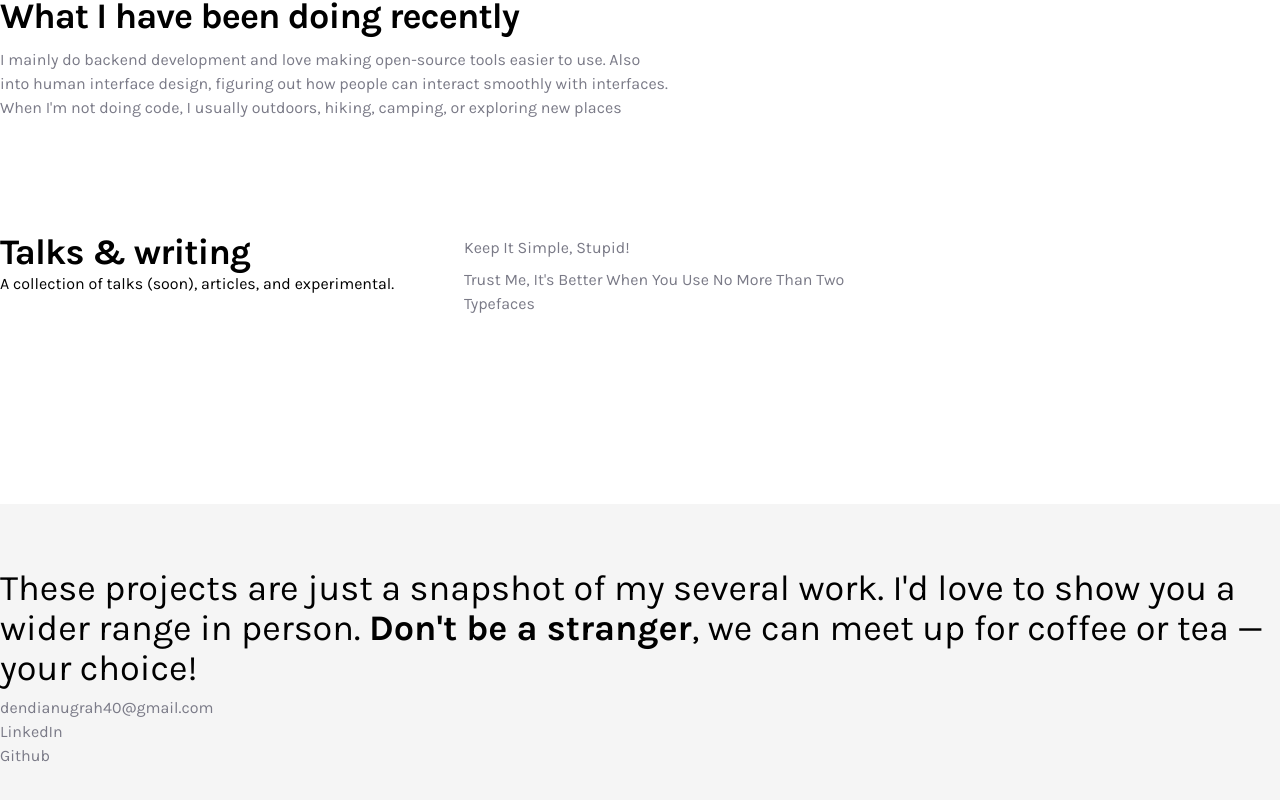
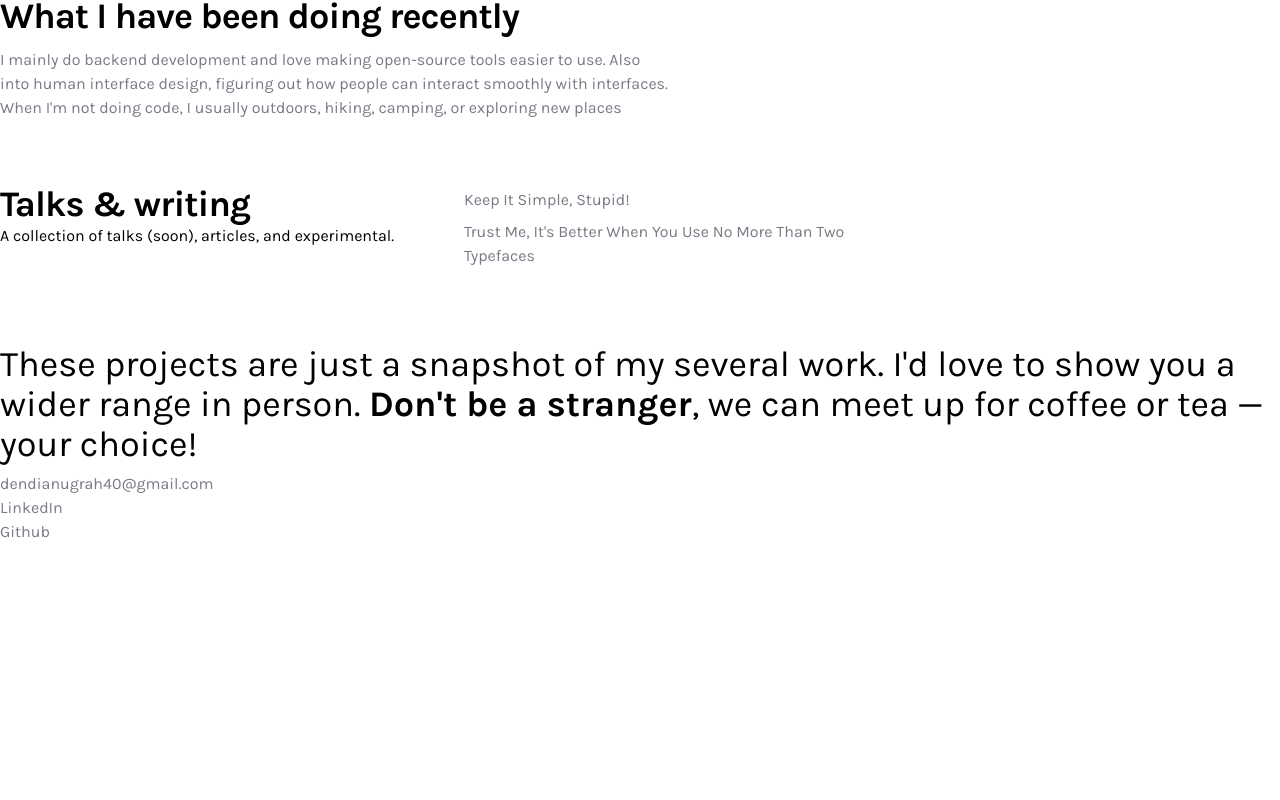
Before and after one commit to dendianugerah/me.works, a Next.js app: page / in a window 1280 px wide. Shown: the part 1940-2740 px from the top of the page. After the commit the page ends 2612 px from the top, so only its background shows below. Built offline with nearby package versions, Linux system fonts and the light colour scheme.

Commit message:
Update styling and layout in index.tsx and thought/index.tsx

```diff
--- a/pages/index.tsx
+++ b/pages/index.tsx
@@ -50,10 +50,10 @@ export default function Home({
           <About background={background} about={about} awards={awards} />
         </div>
       </div>
-      <div className="pb-8 sm:pb-32 px-4 xl:px-0">
+      <div className="px-4 xl:px-0">
         <Thought writings={thought} />
       </div>
-      <div className="bg-[#f5f5f5] pb-8 sm:pb-32 px-4 xl:px-0">
+      <div className="pb-8 sm:pb-32 px-4 xl:px-0">
         <Footer />
       </div>
     </main>
--- a/pages/thought/index.tsx
+++ b/pages/thought/index.tsx
@@ -11,7 +11,7 @@ export default function Thought({ writings }: ThoughtProps) {
   return (
     <div className="max-w-7xl mx-auto">
       <section className="mb-2 flex flex-col ">
-        <div className="max-w-4xl py-12">
+        <div className="max-w-4xl">
           <div className="grid grid-cols-1 md:grid-cols-2 gap-8">
             <div>
               <h2 className="text-lg font-bold tracking-tight sm:text-4xl">
```
